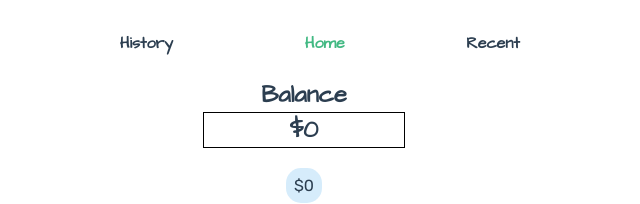
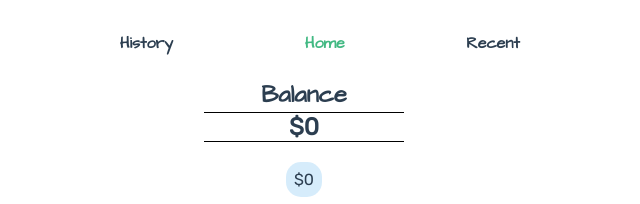
Before and after one commit to Marfullsen/chary-wallet, a Vue app: page / in a window 1280 px wide. Shown: the top 204 px of the page, without its empty margins (336-976 px from the left). Built offline with nearby package versions, Linux system fonts and the light colour scheme; some icons are missing.

Commit message:
Style: New design for UX on Title borders/font implemented.

```diff
--- a/src/components/BalanceLabel.vue
+++ b/src/components/BalanceLabel.vue
@@ -17,8 +17,11 @@ export default {
 
 <style scoped>
 .title {
-  border: solid 1px black;
+  font-family: var(--global-font-family-secondary);
+  border: ridge 1px black;
+  border-width: 1px 0px 1px 0;
   width: 200px;
   margin: 0;
+  background: white;
 }
 </style>
```
